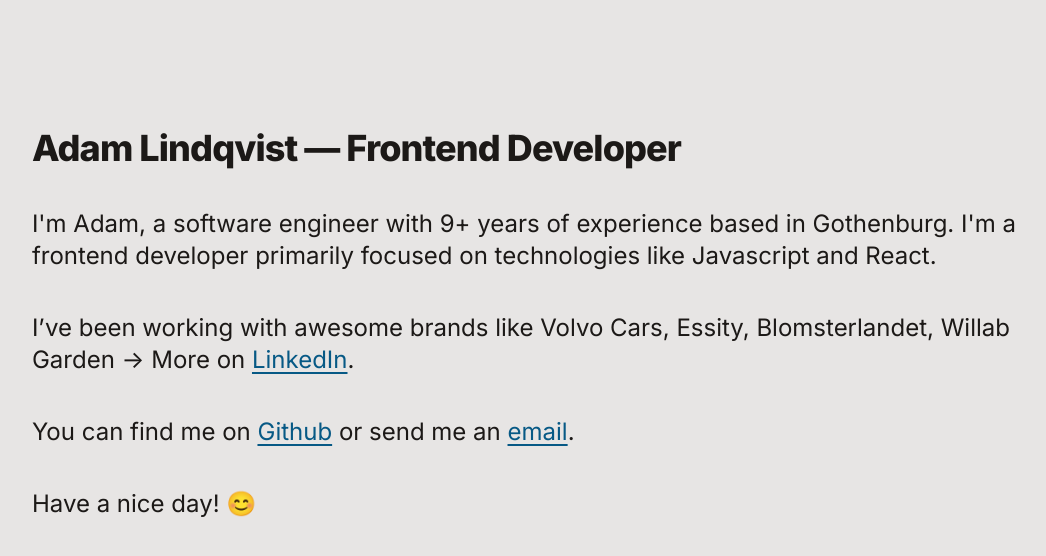
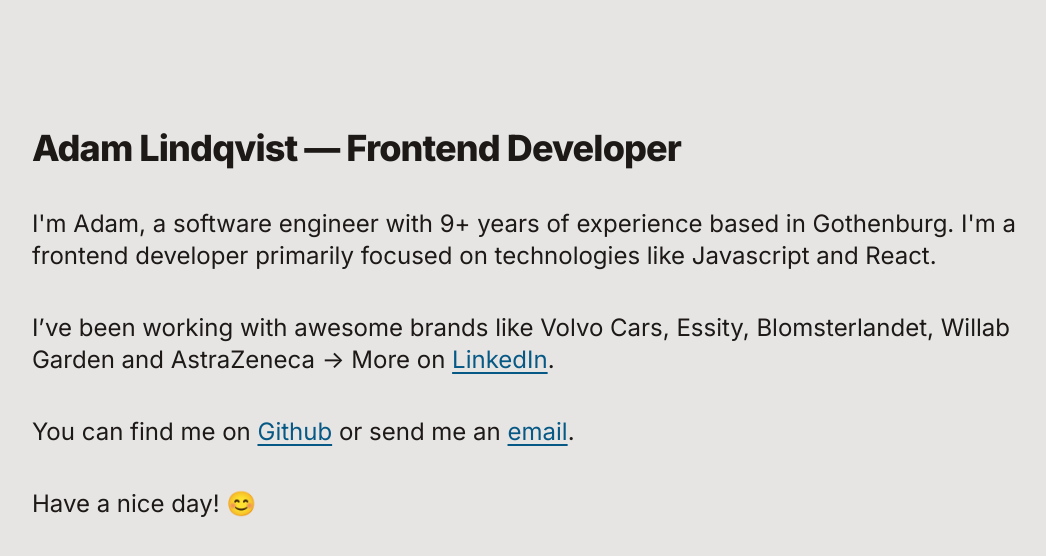
Before and after one commit to adamlindqvist/adamlindqvist.se, a Next.js app: page / in a window 1280 px wide. Shown: the top 556 px of the page, without its empty margins (116-1162 px from the left). Built offline with nearby package versions, Linux system fonts and the light colour scheme.

Commit message:
update page.js

```diff
--- a/app/page.js
+++ b/app/page.js
@@ -19,7 +19,7 @@
 
             <p>
                 I’ve been working with awesome brands like Volvo Cars, Essity,
-                Blomsterlandet, Willab Garden -&gt; More on{" "}
+                Blomsterlandet, Willab Garden and AstraZeneca -&gt; More on{" "}
                 <a
                     rel="noopener noreferrer"
                     target="_blank"
```
